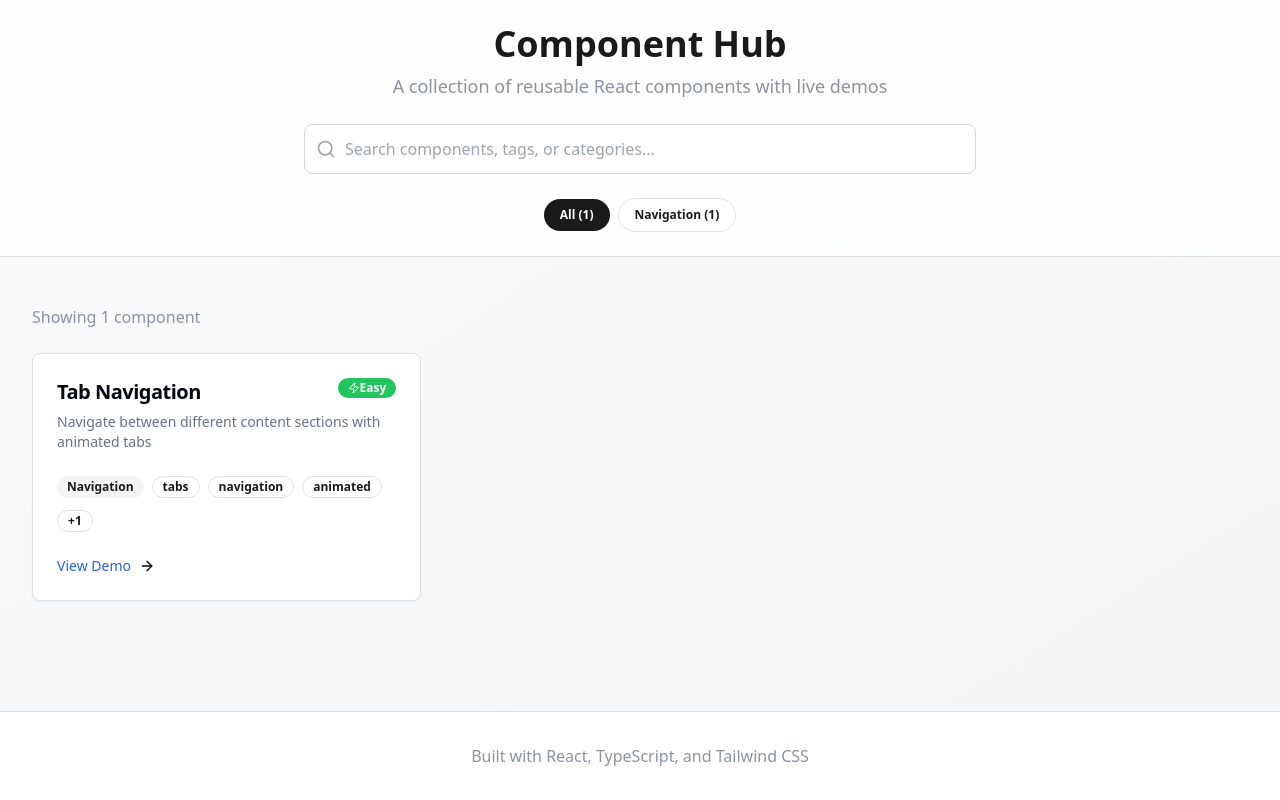
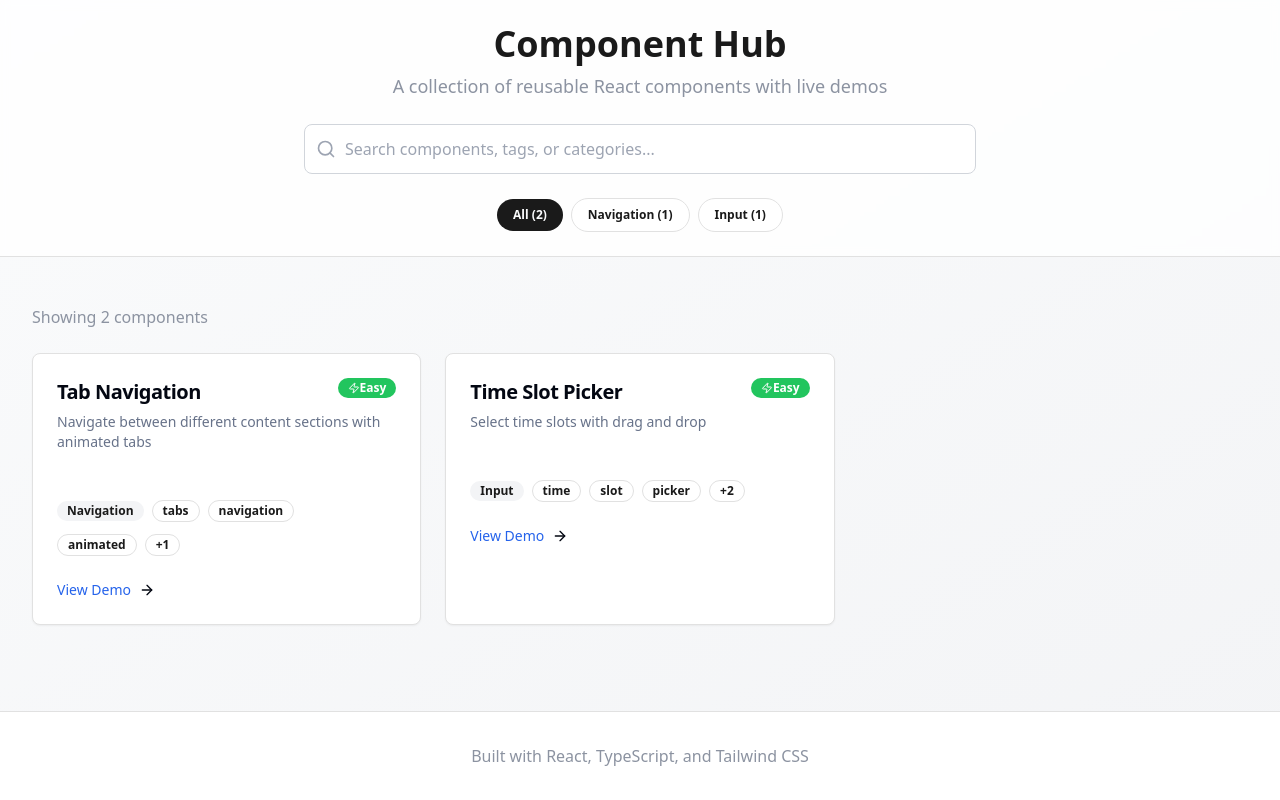
Before and after one commit to DavidRaveloU/Components-Hub, a React (Vite) app: page / in a window 1280 px wide. Built offline with nearby package versions, Linux system fonts and the light colour scheme.

Commit message:
feat: add TimeSlotPicker component, demo pages for TimeSlotPicker and TabNavigation, global styles, and

```diff
--- a/index.html
+++ b/index.html
@@ -4,7 +4,7 @@
     <meta charset="UTF-8" />
     <link rel="icon" type="image/svg+xml" href="/vite.svg" />
     <meta name="viewport" content="width=device-width, initial-scale=1.0" />
-    <title>hub-components</title>
+    <title>Component Hub</title>
   </head>
   <body>
     <div id="root"></div>
--- a/src/components/home/ComponentCard.tsx
+++ b/src/components/home/ComponentCard.tsx
@@ -59,12 +59,12 @@ export function ComponentCard({ component }: ComponentCardProps) {
           </CardDescription>
         </CardHeader>
         <CardContent>
-          <div className="flex flex-wrap fap-2">
+          <div className="text-xs mr-2 mt-3">
             <Badge className="mr-2" variant={"secondary"}>
               {component.category}
             </Badge>
             {component.tags.slice(0, 3).map((tag) => (
-              <Badge key={tag} variant={"outline"} className="text-xs mr-2">
+              <Badge key={tag} variant={"outline"} className="text-xs mr-2 mt-3">
                 {tag}
               </Badge>
             ))}
--- a/src/constants/components.ts
+++ b/src/constants/components.ts
@@ -12,6 +12,15 @@ export const COMPONENTS: ComponentInfo[] = [
     route: "/demo/tab-navigation",
     difficulty: "easy",
   },
+  {
+    id: "time-slot-picker",
+    name: "Time Slot Picker",
+    description: "Select time slots with drag and drop",
+    category: "Input",
+    tags: ["time", "slot", "picker", "drag and drop", "accessibility"],
+    route: "/demo/time-slot-picker",
+    difficulty: "easy",
+  }
 ];
 
 /** Obtener todas las categorías únicas */
```
